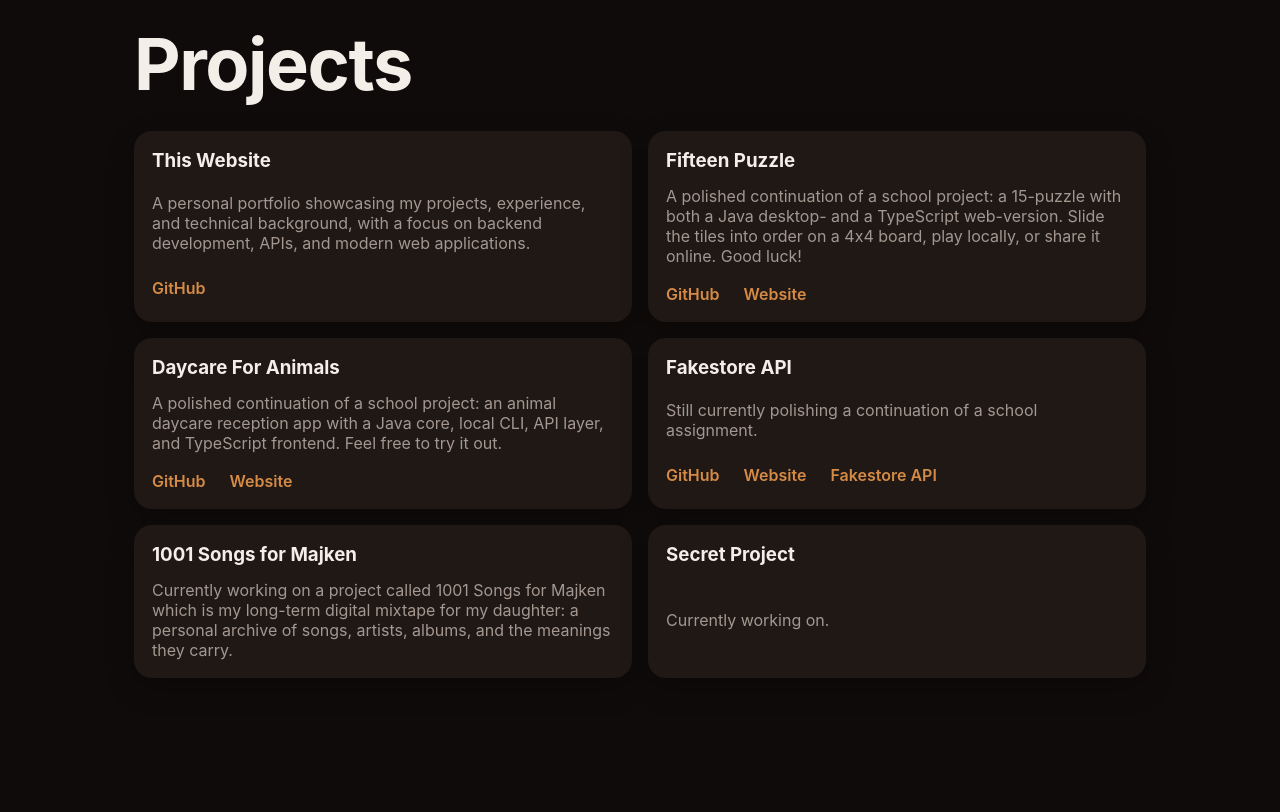
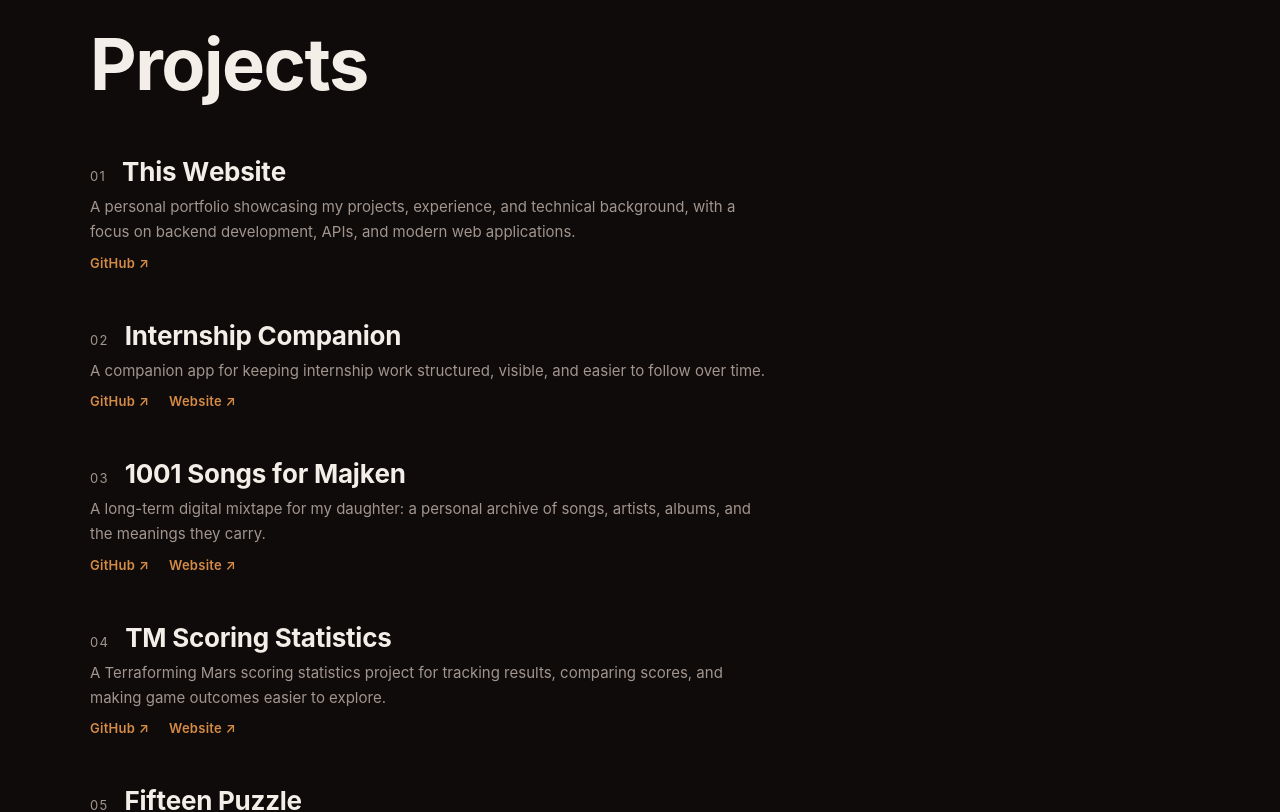
Before and after one commit to alpsten/web-portfolio-react-frontend, a React (Vite) app: page / in a window 1280 px wide. Shown: the part 2860-3672 px from the top of the page. Built offline with nearby package versions, Linux system fonts and the light colour scheme.

Commit message:
feat(projects): add GSAP per-item timeline entrance animations

```diff
--- a/src/sections/Projects.tsx
+++ b/src/sections/Projects.tsx
@@ -1,3 +1,9 @@
+import { useEffect, useRef } from "react";
+import gsap from "gsap";
+import { useInView, useReducedMotion } from "framer-motion";
+import AnimatedHeading from "../components/AnimatedHeading";
+import DrawRule from "../components/DrawRule";
+import { useIsLoopCopy } from "../context/LoopCopy";
 
 type Project = {
     title: string;
@@ -8,10 +14,32 @@ type Project = {
 const projects: Project[] = [
     {
         title: "This Website",
+        links: [{ label: "GitHub", href: "https://github.com/alpsten/web-portfolio-react-frontend" }],
+        about: "A personal portfolio showcasing my projects, experience, and technical background, with a focus on backend development, APIs, and modern web applications.",
+    },
+    {
+        title: "Internship Companion",
         links: [
-            { label: "GitHub", href: "https://github.com/alpsten/web-portfolio-react-frontend" },
+            { label: "GitHub", href: "https://github.com/alpsten/internship-companion" },
+            { label: "Website", href: "https://alpsten.github.io/internship-companion/" },
         ],
-        about: "A personal portfolio showcasing my projects, experience, and technical background, with a focus on backend development, APIs, and modern web applications.",
+        about: "A companion app for keeping internship work structured, visible, and easier to follow over time.",
+    },
+    {
+        title: "1001 Songs for Majken",
+        links: [
+            { label: "GitHub", href: "https://github.com/alpsten/1001-songs-for-majken" },
+            { label: "Website", href: "https://alpsten.github.io/1001-songs-for-majken/" },
+        ],
+        about: "A long-term digital mixtape for my daughter: a personal archive of songs, artists, albums, and the meanings they carry.",
+    },
+    {
+        title: "TM Scoring Statistics",
+        links: [
+            { label: "GitHub", href: "https://github.com/alpsten/tm-scoring-statistics" },
+            { label: "Website", href: "https://alpsten.github.io/tm-scoring-statistics/" },
+        ],
+        about: "A Terraforming Mars scoring statistics project for tracking results, comparing scores, and making game outcomes easier to explore.",
     },
     {
         title: "Fifteen Puzzle",
@@ -19,7 +47,7 @@ const projects: Project[] = [
             { label: "GitHub", href: "https://github.com/alpsten/fifteen-puzzle" },
             { label: "Website", href: "https://alpsten.github.io/fifteen-puzzle/" },
         ],
-        about: "A polished continuation of a school project: a 15-puzzle with both a Java desktop- and a TypeScript web-version. Slide the tiles into order on a 4x4 board, play locally, or share it online. Good luck!",
+        about: "A polished continuation of a school project: a 15-puzzle with both a Java desktop- and a TypeScript web-version. Slide the tiles into order on a 4×4 board, play locally, or share it online.",
     },
     {
         title: "Daycare For Animals",
@@ -27,7 +55,7 @@ const projects: Project[] = [
             { label: "GitHub", href: "https://github.com/alpsten/daycare-for-animals" },
             { label: "Website", href: "https://alpsten.github.io/daycare-for-animals/" },
         ],
-        about: "A polished continuation of a school project: an animal daycare reception app with a Java core, local CLI, API layer, and TypeScript frontend. Feel free to try it out.",
+        about: "A polished continuation of a school project: an animal daycare reception app with a Java core, local CLI, API layer, and TypeScript frontend.",
     },
     {
         title: "Fakestore API",
@@ -39,44 +67,113 @@ const projects: Project[] = [
         about: "Still currently polishing a continuation of a school assignment.",
     },
     {
-        title: "1001 Songs for Majken",
-        links: [],
-        about: "Currently working on a project called 1001 Songs for Majken which is my long-term digital mixtape for my daughter: a personal archive of songs, artists, albums, and the meanings they carry.",
-    },
-    {
         title: "Secret Project",
         links: [],
         about: "Currently working on.",
     },
 ];
 
+function ProjectItem({ project, index, skip }: { project: Project; index: number; skip: boolean }) {
+    const itemRef  = useRef<HTMLDivElement>(null);
+    const titleRef = useRef<HTMLHeadingElement>(null);
+    const numRef   = useRef<HTMLSpanElement>(null);
+    const descRef  = useRef<HTMLParagraphElement>(null);
+    const linksRef = useRef<HTMLDivElement>(null);
+    const played   = useRef(false);
+
+    const inView = useInView(itemRef, { once: true, amount: 0.25 });
+
+    useEffect(() => {
+        if (!inView || skip || played.current) return;
+        if (!titleRef.current || !numRef.current) return;
+        played.current = true;
+
+        const chars = titleRef.current.querySelectorAll<HTMLElement>(".proj-char");
+
+        const tl = gsap.timeline();
+
+        // Number spins in
+        tl.from(numRef.current, {
+            rotation: -180,
+            scale: 0.4,
+            opacity: 0,
+            duration: 0.45,
+            ease: "back.out(1.7)",
+        })
+        // Characters cascade in left → right
+        .from(chars, {
+            y: 18,
+            opacity: 0,
+            duration: 0.035,
+            stagger: 0.028,
+            ease: "power3.out",
+        }, "-=0.25")
+        // Description slides up
+        .from(descRef.current, {
+            y: 10,
+            opacity: 0,
+            duration: 0.4,
+            ease: "power2.out",
+        }, "-=0.1")
+        // Links fade in
+        .from(linksRef.current ?? [], {
+            opacity: 0,
+            y: 6,
+            duration: 0.3,
+            ease: "power2.out",
+        }, "-=0.2");
+
+        return () => { tl.kill(); };
+    }, [inView, skip]);
+
+    return (
+        <div ref={itemRef} className="projects__item">
+            <DrawRule />
+            <div className="projects__body">
+                <div className="projects__header">
+                    <span ref={numRef} className="projects__num">
+                        {String(index + 1).padStart(2, "0")}
+                    </span>
+                    <h3 ref={titleRef} className="projects__title" aria-label={project.title}>
+                        {project.title.split("").map((char, i) => (
+                            <span
+                                key={i}
+                                className="proj-char"
+                                style={{ display: "inline-block" }}
+                            >
+                                {char === " " ? " " : char}
+                            </span>
+                        ))}
+                    </h3>
+                </div>
+                <p ref={descRef} className="projects__about">{project.about}</p>
+                {project.links.length > 0 && (
+                    <div ref={linksRef} className="projects__links" aria-label={`${project.title} links`}>
+                        {project.links.map((l) => (
+                            <a key={l.href} href={l.href} target="_blank" rel="noreferrer" className="projects__link">
+                                {l.label} ↗
+                            </a>
+                        ))}
+                    </div>
+                )}
+            </div>
+        </div>
+    );
+}
+
 export default function Projects() {
+    const reduced    = useReducedMotion();
+    const isLoopCopy = useIsLoopCopy();
+    const skip       = !!(reduced || isLoopCopy);
+
     return (
-        <section id="projects" className="container projects">
-            <h2>Projects</h2>
-            <div className="projects__grid">
-                {projects.map((p) => (
-                    <article key={p.title} className="project">
-                        <h3 className="project__title">{p.title}</h3>
-                        <p className="muted">{p.about}</p>
-                        {p.links.length > 0 && (
-                            <div className="project__links" aria-label={`${p.title} links`}>
-                                {p.links.map((l) => (
-                                    <a
-                                        key={l.href}
-                                        href={l.href}
-                                        target="_blank"
-                                        rel="noreferrer"
-                                        className="project__link"
-                                    >
-                                        {l.label}
-                                    </a>
-                                ))}
-                            </div>
-                        )}
-
-                    </article>
+        <section id="projects" className="projects">
+            <AnimatedHeading text="Projects" />
+            <div className="projects__list">
+                {projects.map((p, i) => (
+                    <ProjectItem key={p.title} project={p} index={i} skip={skip} />
                 ))}
+                <DrawRule />
             </div>
         </section>
     );
--- a/src/styles/Projects.scss
+++ b/src/styles/Projects.scss
@@ -1,54 +1,75 @@
+.projects {
+  .projects__list {
+    display: flex;
+    flex-direction: column;
+  }
 
-.projects__grid {
-  display: grid;
-  gap: 1rem;
-}
+  .projects__item {
+    position: relative;
+  }
 
-@media (min-width: 920px) {
-  .projects__grid {
-    grid-template-columns: repeat(2, 1fr);
+  .projects__body {
+    padding: 24px 0;
+    transition: padding-left 0.25s ease;
+  }
+
+  .projects__item:hover .projects__body {
+    padding-left: 6px;
+  }
+
+  .projects__header {
+    display: flex;
+    align-items: baseline;
+    gap: 16px;
+    margin-bottom: 8px;
+  }
+
+  .projects__num {
+    font-family: 'Inter', sans-serif;
+    font-size: 13px;
+    color: var(--muted);
+    letter-spacing: 0.1em;
+    flex-shrink: 0;
+  }
+
+  .projects__title {
+    font-family: 'Inter', sans-serif;
+    font-size: clamp(18px, 2.5vw, 26px);
+    font-weight: 700;
+    margin: 0;
+    letter-spacing: -0.01em;
+    color: var(--text);
+    transition: color 0.2s ease;
+  }
+
+  .projects__item:hover .projects__title {
+    color: var(--a);
+  }
+
+  .projects__about {
+    color: var(--muted);
+    margin: 0 0 10px;
+    max-width: 680px;
+    line-height: 1.65;
+    font-size: 15px;
+  }
+
+  .projects__links {
+    display: flex;
+    gap: 20px;
+    flex-wrap: wrap;
+  }
+
+  .projects__link {
+    font-size: 13px;
+    color: var(--a);
+    text-decoration: none;
+    font-weight: 600;
+    letter-spacing: 0.02em;
+    transition: opacity 0.15s;
+  }
+
+  .projects__link:hover {
+    opacity: 0.7;
   }
 }
-
-.project {
-  background: var(--card);
-  border-radius: 18px;
-  padding: 18px;
-  box-shadow: 0 10px 28px rgba(0,0,0,.28);
-  display: grid;
-  gap: 10px;
-}
-
-.project__title {
-  margin: 0 0 0.25rem;
-}
-
-.project .muted {
-  margin: 0;
-  color: var(--muted);
-}
-
-.project__links {
-  display: flex;
-  flex-wrap: wrap;
-  gap: 0.85rem 1.5rem;
-  margin-top: 0.5rem;
-}
-
-.project__link {
-  text-decoration: none;
-  color: var(--a);
-  font-weight: 600;
-  transition: color 0.2s ease, transform 0.2s ease;
-}
-
-.project__link:hover {
-  color: var(--text);
-  transform: translateX(2px);
-}
-
-@media (max-width: 919px) {
-  .project {
-    padding: 16px;
-  }
-}
```
